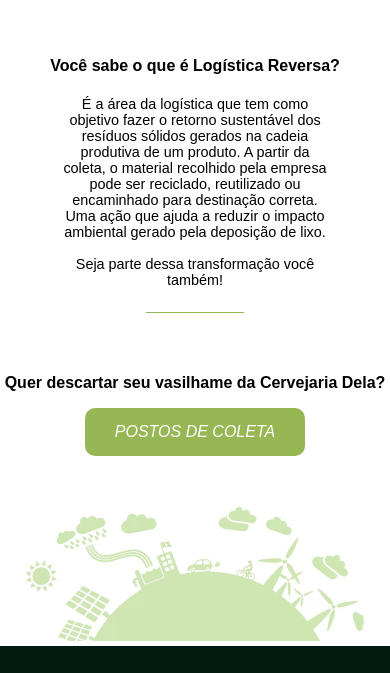
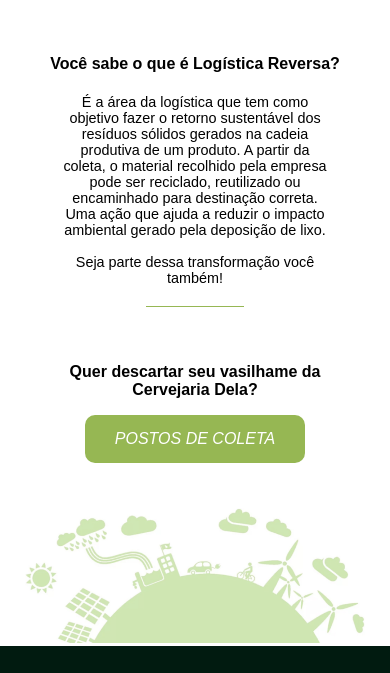
Before and after one commit to nmonalisa/Projeto_integrado_1, a website: page src/index.html in a window 390 px wide. Shown: the part 79-752 px from the top of the page. Drawn offline with nearby package versions, Linux system fonts and the light colour scheme.

Commit message:
fix texto secundario da home

```diff
--- a/src/style.css
+++ b/src/style.css
@@ -150,6 +150,9 @@
     .home-text {
         max-width: 80%;
     }
+    .secondary-text {
+        max-width: 80%;
+    }
 }
 
 @media (max-width: 780px) {
```
